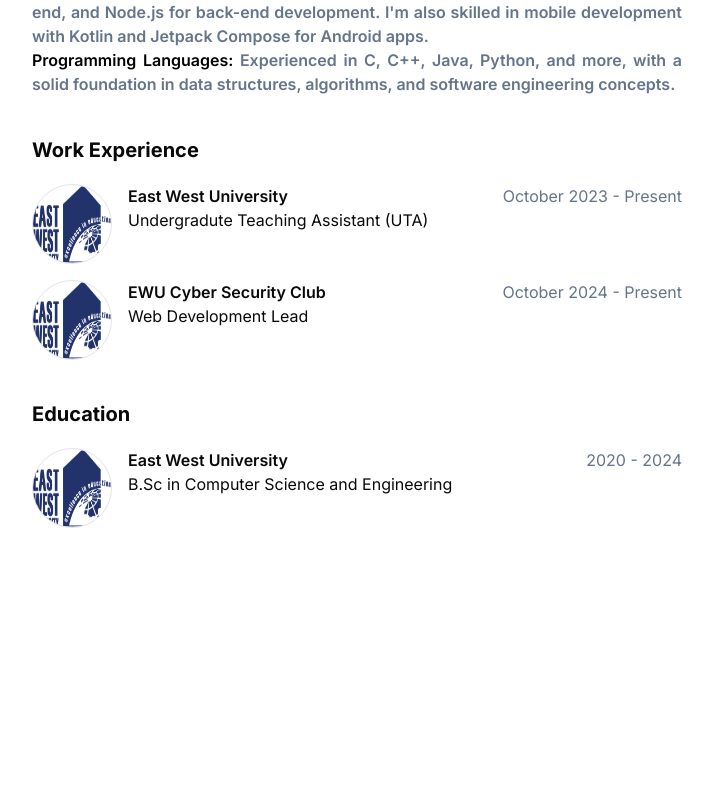
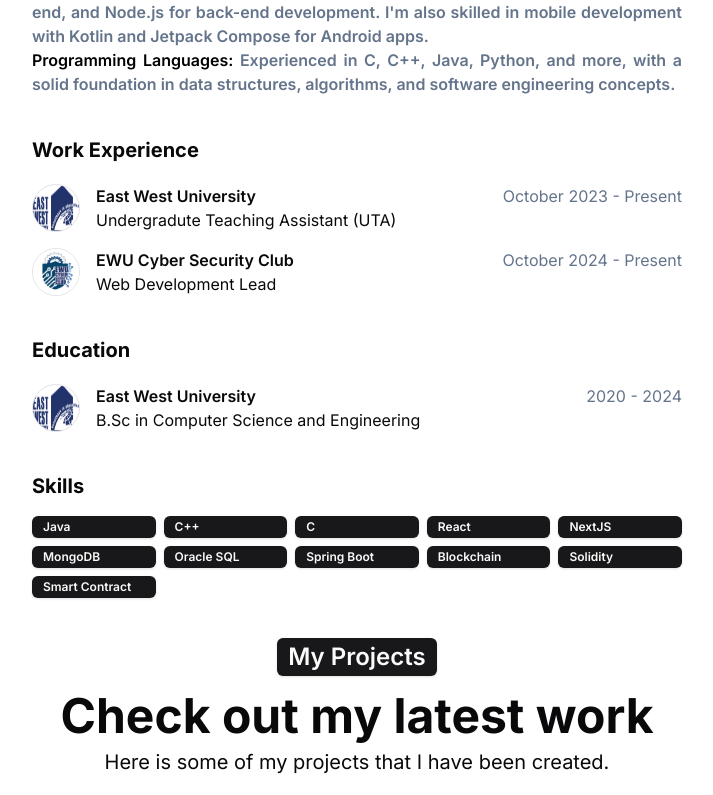
Before and after one commit to SagarKarmoker/sagar-portfolio, a Next.js app: page / in a window 1280 px wide. Shown: the part 584-1379 px from the top of the page, without its empty margins (283-996 px from the left). Before the commit the page ends 1192 px from the top, so only its background shows below. Built offline with nearby package versions, Linux system fonts and the light colour scheme.

Commit message:
my projects

```diff
--- a/app/App.jsx
+++ b/app/App.jsx
@@ -1,6 +1,8 @@
 import About from "./components/About";
 import Education from "./components/Education";
 import Hero from "./components/Hero";
+import MyProjects from "./components/MyProjects";
+import Skills from "./components/Skills";
 import WorkEx from "./components/WorkEx";
 // import MyDock from "./components/MyDock";
 
@@ -12,6 +14,8 @@
                 <About />
                 <WorkEx />
                 <Education />
+                <Skills />
+                <MyProjects />
                 {/* <MyDock /> */}
             </div>
         </div>
--- /dev/null
+++ b/app/components/MyProjects.jsx
@@ -0,0 +1,82 @@
+import React from 'react'
+import { Badge } from '@/components/ui/badge'
+import ProjectCard from './ProjectCard'
+
+export default function MyProjects() {
+    const projects = [
+        {
+            name: "eKYC using Blockchain",
+            timeline: "Current project",
+            desc: "A blockchain-based system designed to streamline the verification processes required for KYC compliance, increasing security and privacy through decentralized data management.",
+            badges: ["Blockchain", "Security", "Data Management"],
+            website: "",
+            github: "",  // Update when available
+            coverImage: ""  // Update with image URL when available
+        },
+        {
+            name: "Taxation System with eKYC Using Blockchain",
+            timeline: "Development stage",
+            desc: "An integrated blockchain system designed to facilitate the secure and efficient handling of tax processes, coupled with an eKYC mechanism to ensure compliance and authenticity.",
+            badges: ["Blockchain", "Finance", "Security", "KYC"],
+            website: "",
+            github: "",  // Update when available
+            coverImage: ""  // Update with image URL when available
+        },
+        {
+            name: "UniCourse",
+            timeline: "Current project",
+            desc: "A full-fledged Learning Management System built with HTML, JavaScript, Tailwind CSS, and PHP.",
+            badges: ["HTML", "JavaScript", "Tailwind CSS", "PHP"],
+            website: "",
+            github: "https://github.com/SagarKarmoker/UniCourse",
+            coverImage: ""
+        },
+        {
+            name: "TutorBridge",
+            timeline: "Past project",
+            desc: "A freelance teaching platform for Android developed using Java, XML, and Firebase.",
+            badges: ["Java", "XML", "Firebase"],
+            website: "",
+            github: "https://github.com/SagarKarmoker/TutorBridge",
+            coverImage: ""
+        },
+        {
+            name: "TraceChainBD",
+            timeline: "Past project",
+            desc: "A blockchain-based supply chain management system that enhances transparency and traceability in logistics.",
+            badges: ["Blockchain", "Supply Chain"],
+            website: "",
+            github: "https://github.com/SagarKarmoker/TraceChainBD",
+            coverImage: ""
+        },
+        {
+            name: "Job Platform with Interview Feature",
+            timeline: "Past project",
+            desc: "An online platform that connects job seekers and employers, featuring built-in tools for conducting live interviews and assessments.",
+            badges: ["Web Development", "React", "Node.js", "WebRTC"],
+            website: "",
+            github: "",  // Update when available
+            coverImage: ""  // Update with image URL when available
+        }
+    ];
+
+    return (
+        <div>
+            <div className='flex justify-center'>
+                <Badge className='text-2xl'>My Projects</Badge>
+            </div>
+            <div>
+                <p className='text-5xl text-center font-bold mt-4'>Check out my latest work</p>
+                <p className='text-center text-xl mt-2'>Here is some of my projects that I have been created. </p>
+            </div>
+            {/* projects */}
+            <div className='grid grid-cols-1 lg:grid-cols-2 mt-10 gap-4'>
+                {
+                    projects.map((project, index) => {
+                        return <ProjectCard key={index} project={project} />
+                    })
+                }
+            </div>
+        </div>
+    )
+}
--- /dev/null
+++ b/app/components/ProjectCard.jsx
@@ -0,0 +1,48 @@
+import Image from 'next/image'
+import { Button } from "@/components/ui/button"
+import { Card, CardContent, CardFooter, CardHeader } from "@/components/ui/card"
+import { Badge } from "@/components/ui/badge"
+import { Globe } from 'lucide-react'
+import Link from 'next/link'
+
+export default function ProjectCard({ project }) {
+    const { name, timeline, desc, badges, website, github, coverImage } = project;
+
+    return (
+        <Card className="flex flex-col max-w-md mx-auto overflow-hidden h-full"> {/* Flex container */}
+            <CardHeader className="p-0">
+                <div className="relative h-48 bg-red-500">
+                    <Image
+                        src="/placeholder.svg?height=192&width=384"
+                        alt="Project preview"
+                        layout="fill"
+                        objectFit="cover"
+                        className="rounded-t-lg"
+                    />
+                </div>
+            </CardHeader>
+            <CardContent className="p-3 flex-grow"> {/* Flex child that grows */}
+                <h2 className="text-2xl font-bold mb-2">{name}</h2>
+                <p className="text-sm text-gray-500 mb-4">{timeline}</p>
+                <p className="text-sm mb-4">
+                    {desc}
+                </p>
+                <div className="flex flex-wrap gap-2 mb-4">
+                    {badges.map((tech) => (
+                        <Badge key={tech} variant="secondary" className="text-xs">
+                            {tech}
+                        </Badge>
+                    ))}
+                </div>
+            </CardContent>
+            <CardFooter className="bg-gray-50 p-4 mt-auto"> {/* Flex child at the bottom */}
+                <Button variant="outline" className="w-full">
+                    <Globe className="w-4 h-4 mr-2" />
+                    <Link href={website || "#!"} passHref>
+                        Website
+                    </Link>
+                </Button>
+            </CardFooter>
+        </Card>
+    )
+}
--- /dev/null
+++ b/app/components/Skills.jsx
@@ -0,0 +1,18 @@
+import React from 'react'
+import { Badge } from "@/components/ui/badge"
+
+export default function Skills() {
+    const skills = [
+        "Java", "C++", "C", "React", "NextJS", "MongoDB", "Oracle SQL", "Spring Boot", "Blockchain", "Solidity", "Smart Contract"
+    ]
+    return (
+        <div>
+            <p className='font-bold text-xl'>Skills</p>
+            <div className='grid grid-cols-5 gap-2 mt-4'>
+                {
+                    skills.map((skill, index) => <Badge key={index}>{skill}</Badge>)
+                }
+            </div>
+        </div>
+    )
+}
--- a/app/components/Work.jsx
+++ b/app/components/Work.jsx
@@ -10,7 +10,7 @@
                     <Image
                         src={image}
                         alt="Picture of the author"
-                        className="rounded-full object-fit border h-20 w-20"
+                        className="rounded-full object-fit border h-12 w-12"
                     />
                 </div>
                 <div>
--- a/app/components/WorkEx.jsx
+++ b/app/components/WorkEx.jsx
@@ -1,6 +1,7 @@
 import React from 'react'
 import Work from './Work'
 import ewu from '@/public/ewu.png'
+import ewucsc from '@/public/ewucsc.jpg'
 
 export default function WorkEx() {
 
@@ -12,7 +13,7 @@
             time: "October 2023 - Present"
         },
         {
-            image: ewu,
+            image: ewucsc,
             org: "EWU Cyber Security Club",
             position: "Web Development Lead",
             time: "October 2024 - Present"
--- /dev/null
+++ b/components/ui/badge.jsx
@@ -0,0 +1,34 @@
+import * as React from "react"
+import { cva } from "class-variance-authority";
+
+import { cn } from "@/lib/utils"
+
+const badgeVariants = cva(
+  "inline-flex items-center rounded-md border px-2.5 py-0.5 text-xs font-semibold transition-colors focus:outline-none focus:ring-2 focus:ring-ring focus:ring-offset-2",
+  {
+    variants: {
+      variant: {
+        default:
+          "border-transparent bg-primary text-primary-foreground shadow hover:bg-primary/80",
+        secondary:
+          "border-transparent bg-secondary text-secondary-foreground hover:bg-secondary/80",
+        destructive:
+          "border-transparent bg-destructive text-destructive-foreground shadow hover:bg-destructive/80",
+        outline: "text-foreground",
+      },
+    },
+    defaultVariants: {
+      variant: "default",
+    },
+  }
+)
+
+function Badge({
+  className,
+  variant,
+  ...props
+}) {
+  return (<div className={cn(badgeVariants({ variant }), className)} {...props} />);
+}
+
+export { Badge, badgeVariants }
--- /dev/null
+++ b/components/ui/card.jsx
@@ -0,0 +1,50 @@
+import * as React from "react"
+
+import { cn } from "@/lib/utils"
+
+const Card = React.forwardRef(({ className, ...props }, ref) => (
+  <div
+    ref={ref}
+    className={cn("rounded-xl border bg-card text-card-foreground shadow", className)}
+    {...props} />
+))
+Card.displayName = "Card"
+
+const CardHeader = React.forwardRef(({ className, ...props }, ref) => (
+  <div
+    ref={ref}
+    className={cn("flex flex-col space-y-1.5 p-6", className)}
+    {...props} />
+))
+CardHeader.displayName = "CardHeader"
+
+const CardTitle = React.forwardRef(({ className, ...props }, ref) => (
+  <h3
+    ref={ref}
+    className={cn("font-semibold leading-none tracking-tight", className)}
+    {...props} />
+))
+CardTitle.displayName = "CardTitle"
+
+const CardDescription = React.forwardRef(({ className, ...props }, ref) => (
+  <p
+    ref={ref}
+    className={cn("text-sm text-muted-foreground", className)}
+    {...props} />
+))
+CardDescription.displayName = "CardDescription"
+
+const CardContent = React.forwardRef(({ className, ...props }, ref) => (
+  <div ref={ref} className={cn("p-6 pt-0", className)} {...props} />
+))
+CardContent.displayName = "CardContent"
+
+const CardFooter = React.forwardRef(({ className, ...props }, ref) => (
+  <div
+    ref={ref}
+    className={cn("flex items-center p-6 pt-0", className)}
+    {...props} />
+))
+CardFooter.displayName = "CardFooter"
+
+export { Card, CardHeader, CardFooter, CardTitle, CardDescription, CardContent }
```
Also changed, not shown: public/ewucsc.jpg (added).
